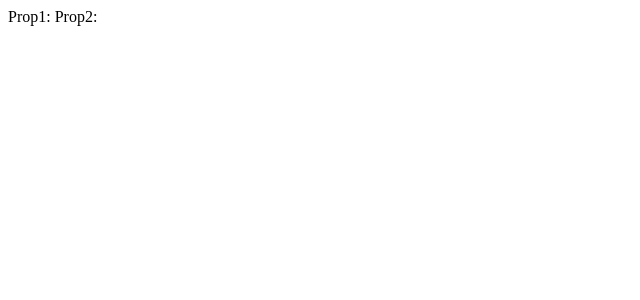
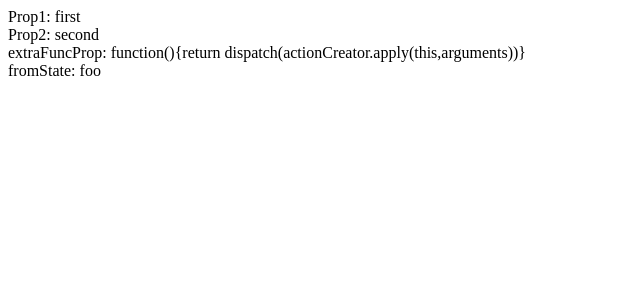
Before and after one commit to eddiesholl/react-ts-demo, a React app: page / in a window 1280 px wide. Shown: the top 300 px of the page, without its empty margins (0-640 px from the left). Built offline with nearby package versions, Linux system fonts and the light colour scheme.

Commit message:
Prop extension actually working now

```diff
--- a/src/App.js
+++ b/src/App.js
@@ -1,24 +1,14 @@
 import React, { Component } from 'react'
 import PropTypes from 'prop-types'
 
-import withProp from './withProp'
+import Something from './Something'
 
 export class App extends Component {
   render() {
-    const { prop1, prop2 } = this.props
-
     return (
-      <div>
-        Prop1: {prop1}
-        Prop2: {prop2}
-      </div>
+      <Something prop1={'first'} prop2={'second'} />
     )
   }
 }
 
-App.propTypes = {
-  prop1: PropTypes.string.isRequired,
-  prop2: PropTypes.string.isRequired
-}
-
-export default withProp(App)
+export default App
--- /dev/null
+++ b/src/Something.js
@@ -0,0 +1,28 @@
+import React, { Component } from 'react'
+import PropTypes from 'prop-types'
+
+import withProp from './withProp'
+
+export class Something extends Component {
+  render() {
+    const { prop1, prop2, extraFuncProp, fromState } = this.props
+
+    return (
+      <div>
+        <div>Prop1: {prop1}</div>
+        <div>Prop2: {prop2}</div>
+        <div>extraFuncProp: {extraFuncProp.toString()}</div>
+        <div>fromState: {fromState}</div>
+      </div>
+    )
+  }
+}
+
+Something.propTypes = {
+  prop1: PropTypes.string.isRequired,
+  prop2: PropTypes.string.isRequired,
+  extraFuncProp: PropTypes.func.isRequired,
+  fromState: PropTypes.string.isRequired
+}
+
+export default withProp(Something)
--- a/src/withProp.js
+++ b/src/withProp.js
@@ -2,24 +2,32 @@
 import PropTypes from 'prop-types'
 import { connect } from 'react-redux'
 
-const extraFunc = (foo) => foo + 'sss'
+const extraFuncProp = (foo) => foo + 'sss'
 
 function withProp(WrappedComponent) {
   class WithProp extends Component {
     render() {
-      return <WrappedComponent extraFuncProp={this.props.extraFuncProp} {...this.props} />
+      console.log(this.props)
+      return <WrappedComponent /*extraFuncProp={this.props.extraFuncProp}*/ {...this.props} />
     }
   }
 
   WithProp.propTypes = {
-    extraFuncProp: PropTypes.func.isRequired
+    extraFuncProp: PropTypes.func.isRequired,
+    fromState: PropTypes.string.isRequired
   }
 
   const actionCreators = {
-    extraFunc
+    extraFuncProp
   }
 
-  return connect(null, actionCreators)(WithProp)
+  const mapStateToProps = state => {
+    return {
+      fromState: 'foo'
+    }
+  }
+
+  return connect(mapStateToProps, actionCreators)(WithProp)
 }
 
 export default withProp
```
